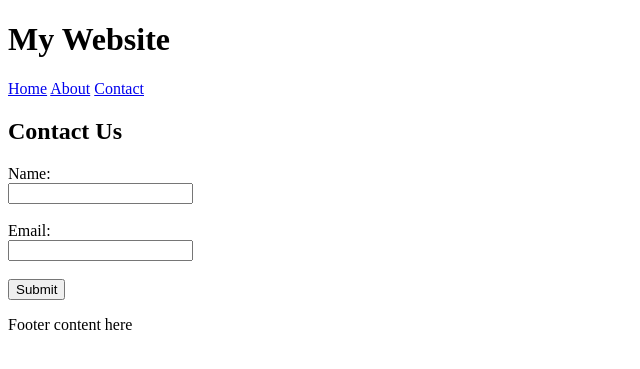
After one commit to aginter2/flask-templates-exercise, a Flask app: page /contact in a window 1280 px wide. The commit adds this page. Shown: the top 369 px of the page, without its empty margins (0-640 px from the left). Run offline with Flask 3, Linux system fonts and the light colour scheme.

Commit message:
Add contact page with basic form

```diff
--- a/Templates/about.html
+++ b/Templates/about.html
@@ -1,2 +1,6 @@
+{% extends "base.html" %}
+
+{% block content %}
 <h2>About Us</h2>
 <p>This project demonstrates Flask template inheritance.</p>
+{% endblock %}
--- a/Templates/app.py
+++ b/Templates/app.py
@@ -11,6 +11,10 @@ def home():
 def about():
     return render_template("about.html", page_title="About Us")
 
+@app.route("/contact")
+def contact():
+    return render_template("contact.html", page_title="Contact")
+
 
 if __name__ == "__main__":
     app.run(debug=True)
--- /dev/null
+++ b/Templates/contact.html
@@ -0,0 +1,16 @@
+{% extends "base.html" %}
+
+{% block content %}
+<h2>Contact Us</h2>
+
+<form method="POST">
+    <label>Name:</label><br>
+    <input type="text" name="name"><br><br>
+
+    <label>Email:</label><br>
+    <input type="email" name="email"><br><br>
+
+    <button type="submit">Submit</button>
+</form>
+
+{% endblock %}
--- a/Templates/home.html
+++ b/Templates/home.html
@@ -1,2 +1,6 @@
+{% extends "base.html" %}
+
+{% block content %}
 <h2>Welcome to the Home Page</h2>
 <p>This is the home page of my Flask website.</p>
+{% endblock %}
```
